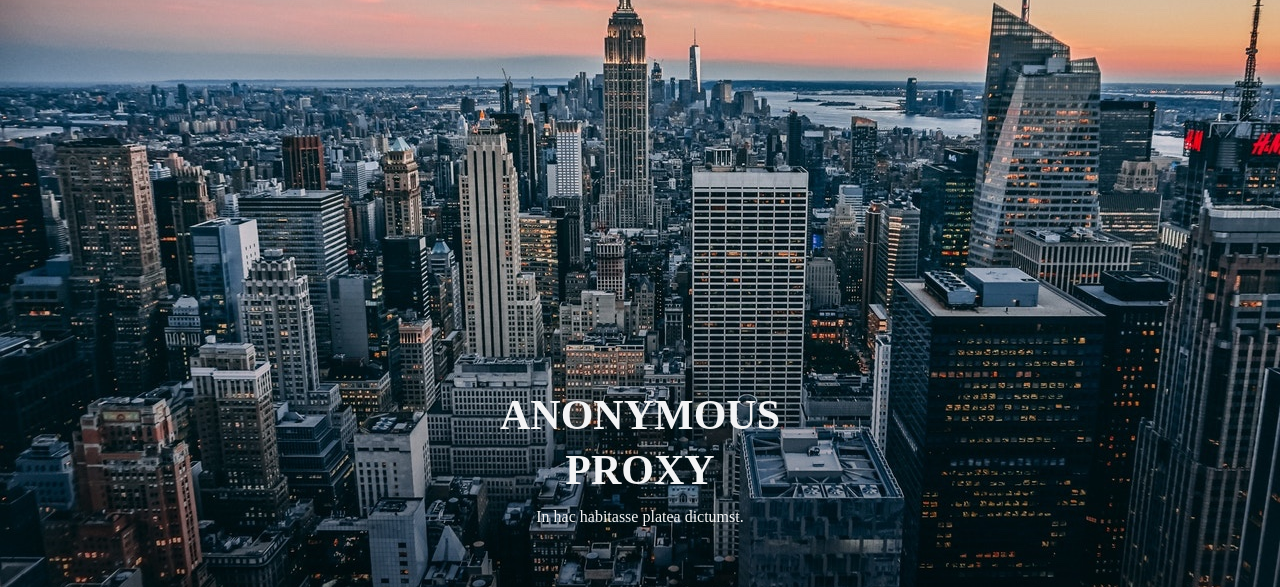
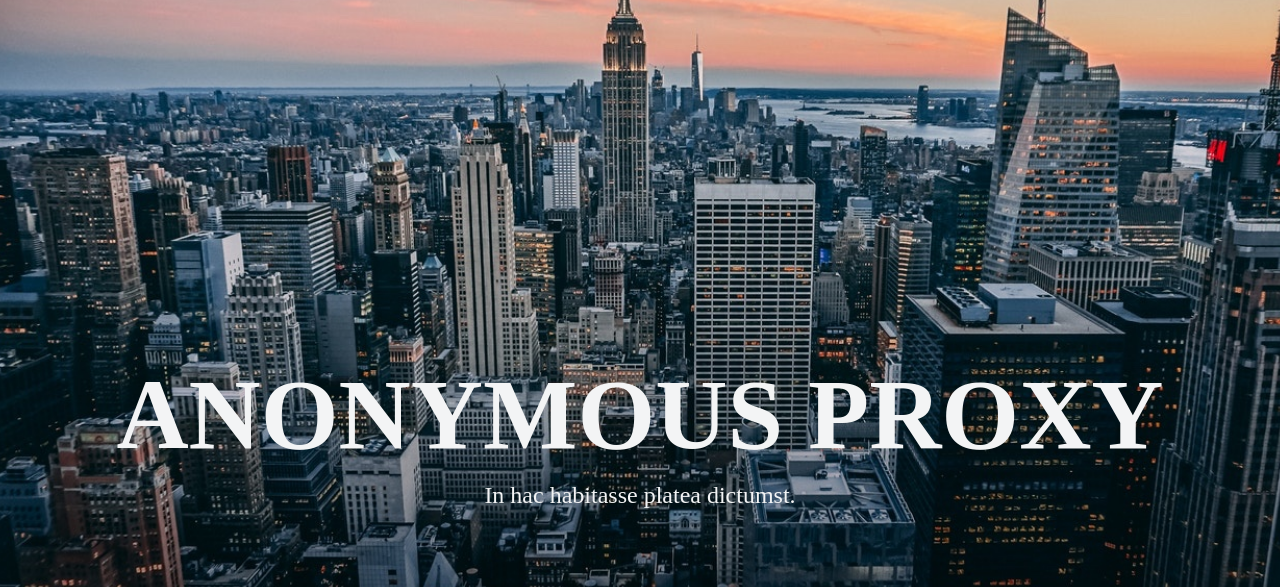
Before and after one commit to Adalab/modulo-1-evaluacion-final-ArantxaDR, a website: page src/html/index.html in a window 1280 px wide. Shown: the part 105-692 px from the top of the page. Drawn offline with nearby package versions, Linux system fonts and the light colour scheme; files that its build step writes are made by us from their sources; files whose address does not match are found by name.

Commit message:
add media header

```diff
--- a/src/scss/layout/_header.scss
+++ b/src/scss/layout/_header.scss
@@ -1,7 +1,8 @@
 .Header {
   background-image: url("/assets/images/cover.jpg");
   height: 100vh;
-  background-position: top;
+  background-size: cover;
+  background-position: center;
   display: flex;
   flex-direction: column;
   justify-content: end;
@@ -25,17 +26,11 @@
   font-style: normal;
   text-align: center;
   &--anonymous {
-    width: 290px;
-    height: 110px;
     font-size: 42px;
     font-weight: bold;
-    font-style: normal;
-    line-height: 1.31;
     text-transform: uppercase;
   }
   &--inhac {
-    width: 290px;
-    height: 21px;
     padding: 10px;
     font-size: 16px;
     font-weight: normal;
@@ -51,3 +46,26 @@
   margin-top: 45px;
   margin-bottom: 53px;
 }
+
+//-----TABLET @MEDIA-----//
+@media all and (min-width: 768px) {
+  .Header-text {
+    text-align: center;
+    &--anonymous {
+      font-size: 80px;
+    }
+    &--inhac {
+      font-size: 24px;
+    }
+  }
+}
+
+//-----DESKTOP @MEDIA-----//
+@media all and (min-width: 1200px) {
+  .Header-text {
+    text-align: center;
+    &--anonymous {
+      font-size: 100px;
+    }
+  }
+}
```
